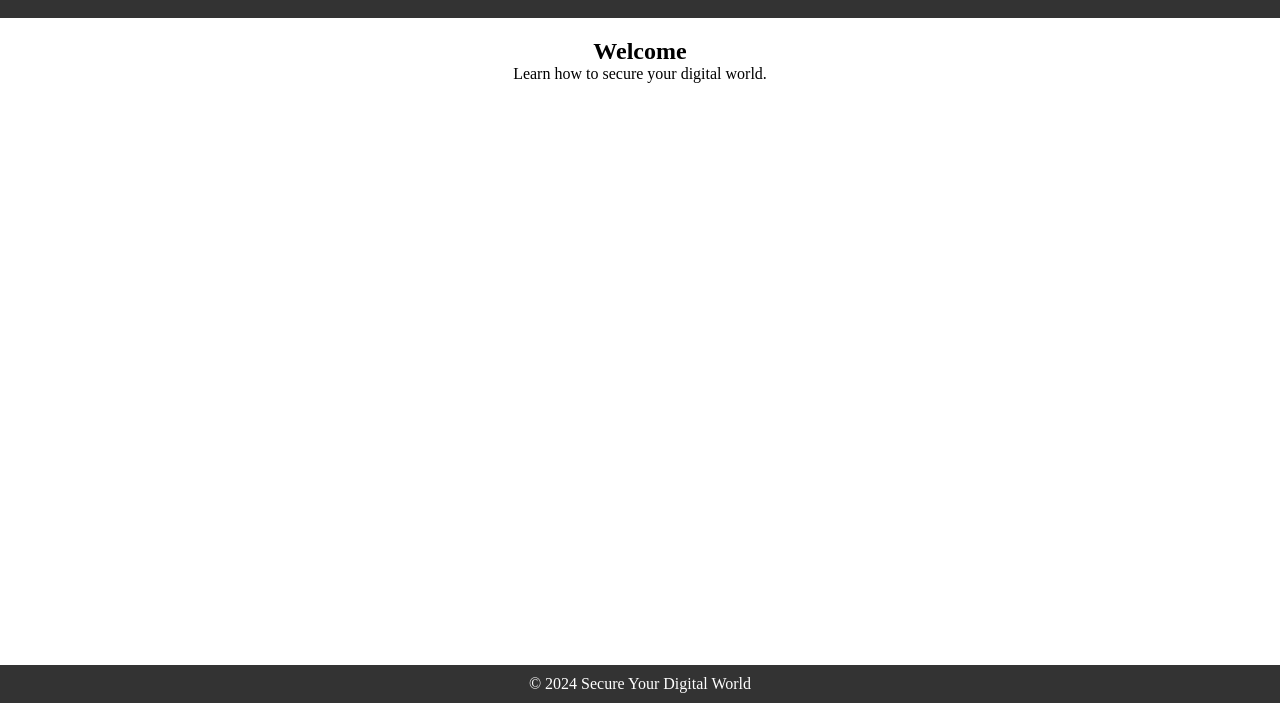
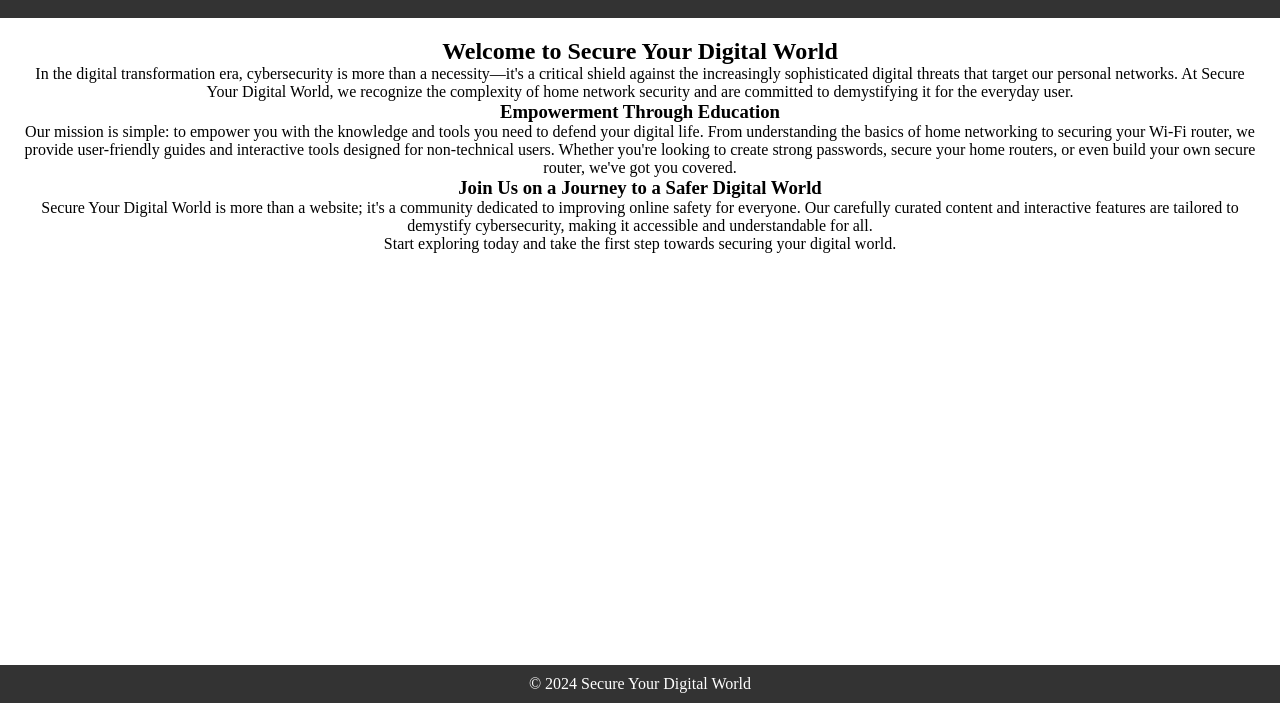
Before and after one commit to wrobe/set08101, a plain HTML site: page index.html in a window 1280 px wide. Shown: the part 97-800 px from the top of the page. Drawn offline with Linux system fonts and the light colour scheme.

Commit message:
Webpage Layout change

```diff
--- a/index.html
+++ b/index.html
@@ -25,8 +25,13 @@
         </header>
         <main id="main-content">
             <section id="home">
-                <h2>Welcome</h2>
-                <p>Learn how to secure your digital world.</p>
+                <h2>Welcome to Secure Your Digital World</h2>
+                <p>In the digital transformation era, cybersecurity is more than a necessity—it's a critical shield against the increasingly sophisticated digital threats that target our personal networks. At Secure Your Digital World, we recognize the complexity of home network security and are committed to demystifying it for the everyday user.</p>
+                <h3>Empowerment Through Education</h3>
+                <p>Our mission is simple: to empower you with the knowledge and tools you need to defend your digital life. From understanding the basics of home networking to securing your Wi-Fi router, we provide user-friendly guides and interactive tools designed for non-technical users. Whether you're looking to create strong passwords, secure your home routers, or even build your own secure router, we've got you covered.</p>
+                <h3>Join Us on a Journey to a Safer Digital World</h3>
+                <p>Secure Your Digital World is more than a website; it's a community dedicated to improving online safety for everyone. Our carefully curated content and interactive features are tailored to demystify cybersecurity, making it accessible and understandable for all.</p>
+                <p>Start exploring today and take the first step towards securing your digital world.</p>
             </section>
             <!-- Other sections will be similar to this one -->
         </main>
```
